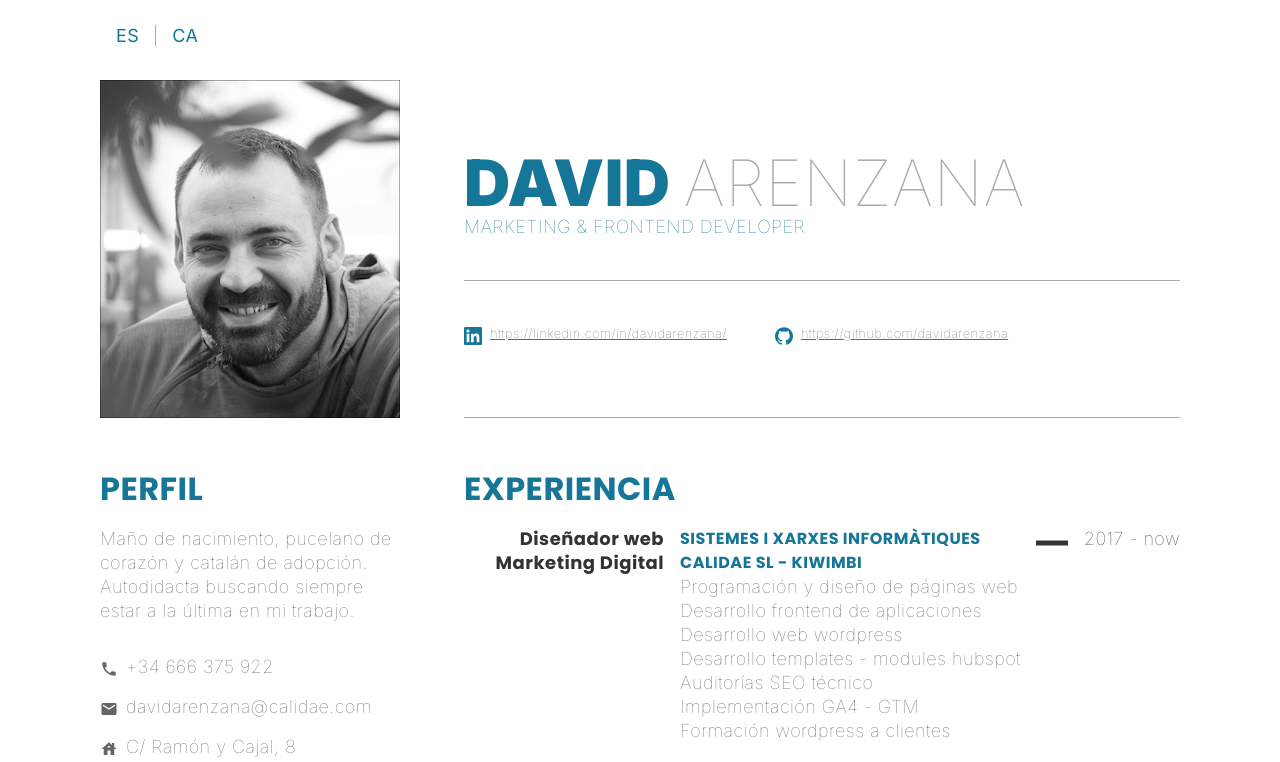
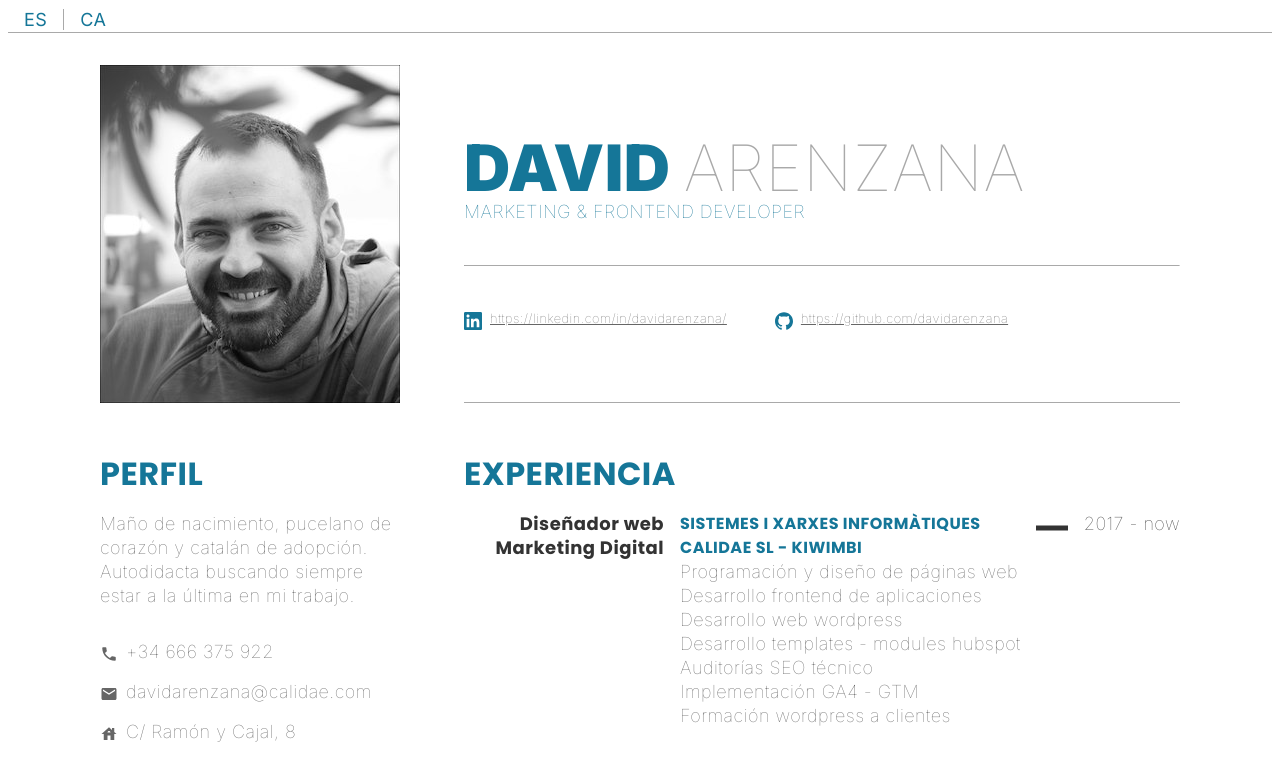
Before and after one commit to davidarenzana/resume, a Nuxt app: page / in a window 1280 px wide. Shown: the top 762 px of the page. Built offline with nearby package versions, Linux system fonts and the light colour scheme.

Commit message:
feature: add language selector

```diff
--- a/assets/main.css
+++ b/assets/main.css
@@ -3,6 +3,7 @@
 
 :root {
   --blue-color: #157698;
+  --orange-color: #ed9e7d;
   --dark-gray-color: #333333;
   --light-gray-color: #666666;
   --lighter-gray-color: #a9a9a9;
@@ -42,7 +43,7 @@ a {
 
 a:hover {
   color: var(--blue-color);
-  font-weight: 700;
+  font-weight: 400;
 }
 
 h1 {
@@ -114,3 +115,13 @@ ul {
 .font-200 {
   font-weight: 200;
 }
+
+.dark  * {
+  color: #fff;
+  background-color: #000;
+}
+
+.dark h1,
+.dark h2 {
+  color: var(--orange-color)
+}
--- a/components/HobbyCard.vue
+++ b/components/HobbyCard.vue
@@ -1,6 +1,4 @@
 <script setup lang="ts">
-// const { t } = useI18n()
-
   defineProps<{
     hobby: string
   }>()
@@ -8,7 +6,14 @@ defineProps<{
 
 <template>
   <div class="hobbycard">
-    <div class="hobbycard__icon"><img :src="`icon-${hobby}.svg`" :alt="hobby" height="36" width="36"></div>
+    <div class="hobbycard__icon">
+      <img
+        :src="`icon-${hobby}.svg`"
+        :alt="hobby"
+        height="36"
+        width="36"
+      />
+    </div>
     <p>{{ hobby }}</p>
   </div>
 </template>
@@ -18,7 +23,7 @@ defineProps<{
     display: flex;
     flex-direction: column;
     align-items: center;
-  gap: .5rem;
+    gap: 0.5rem;
 
     .hobbycard__icon {
       display: flex;
--- a/components/LangSwitcher.vue
+++ b/components/LangSwitcher.vue
@@ -22,7 +22,6 @@
   .langswitcher {
     width: 100%;
     max-width: 1080px;
-    margin-bottom: 2rem;
 
     a {
       text-decoration: none;
--- a/components/TheHeader.vue
+++ b/components/TheHeader.vue
@@ -4,7 +4,6 @@
 
 <template>
   <header>
-    <LangSwitcher />
     <div class="theheader">
       <img
         src="/img/david-arenzana-hernandez.jpeg"
--- /dev/null
+++ b/components/TopHeader.vue
@@ -0,0 +1,16 @@
+<template>
+  <div class="topheader">
+    <LangSwitcher />
+    <!-- <ColorSwitcher /> -->
+  </div>
+</template>
+
+<style scoped>
+  .topheader {
+    display: flex;
+    gap: 2rem;
+    margin-bottom: 1rem;
+    border-bottom: 1px solid var(--lighter-gray-color);
+    width: 100%;
+  }
+</style>
--- a/pages/index.vue
+++ b/pages/index.vue
@@ -1,4 +1,4 @@
-<script setup lang="ts">
+<script setup>
   const { t, tm, rt } = useI18n()
 
   useHead({
@@ -9,6 +9,7 @@
 
 <template>
   <div class="container">
+    <TopHeader />
     <TheHeader />
     <div class="content">
       <aside>
@@ -139,7 +140,7 @@
     font-size: 0.9rem;
 
     @media (min-width: 1080px) {
-      grid-template-columns: repeat(2, 1fr);
+      grid-template-columns: 300px auto;
     }
   }
 
```
Also changed, not shown: 1 other file (tests, documents, lock files or other folders). Lines whose indentation alone changed are shown as unchanged.
